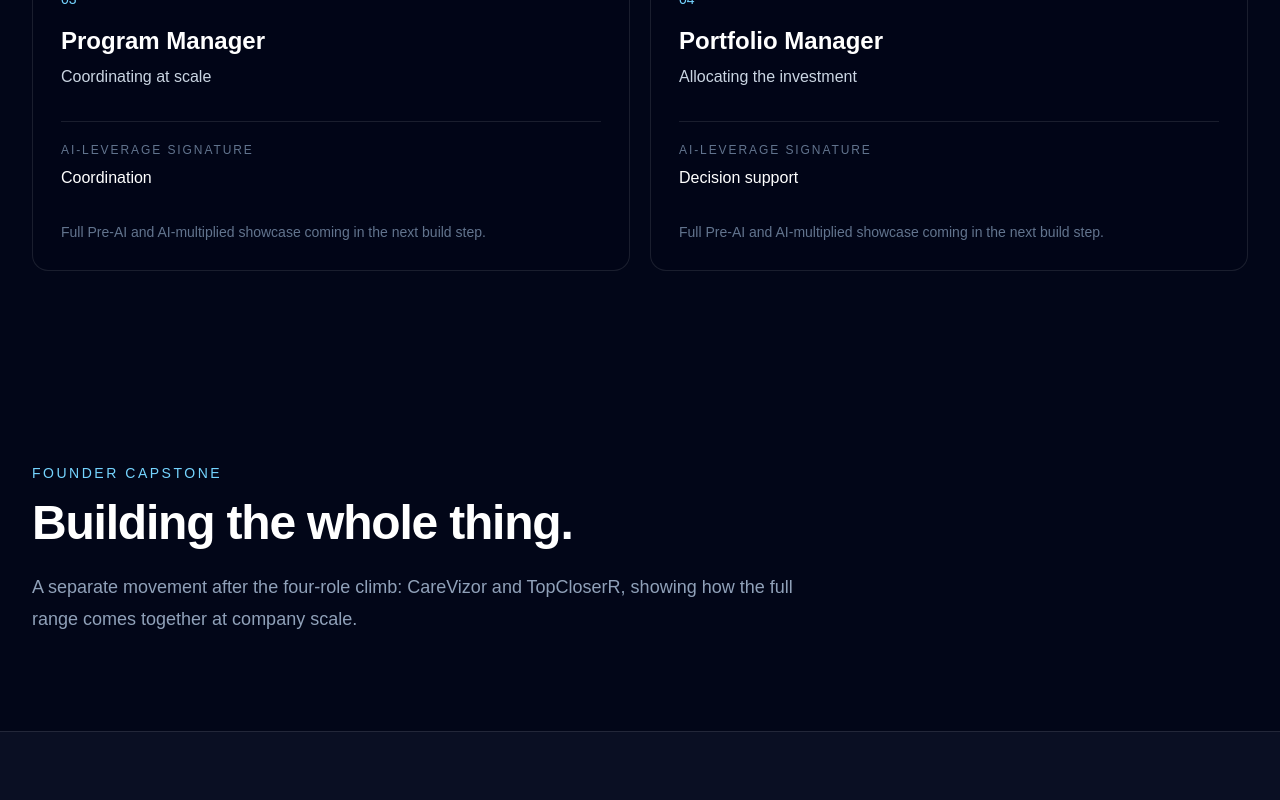
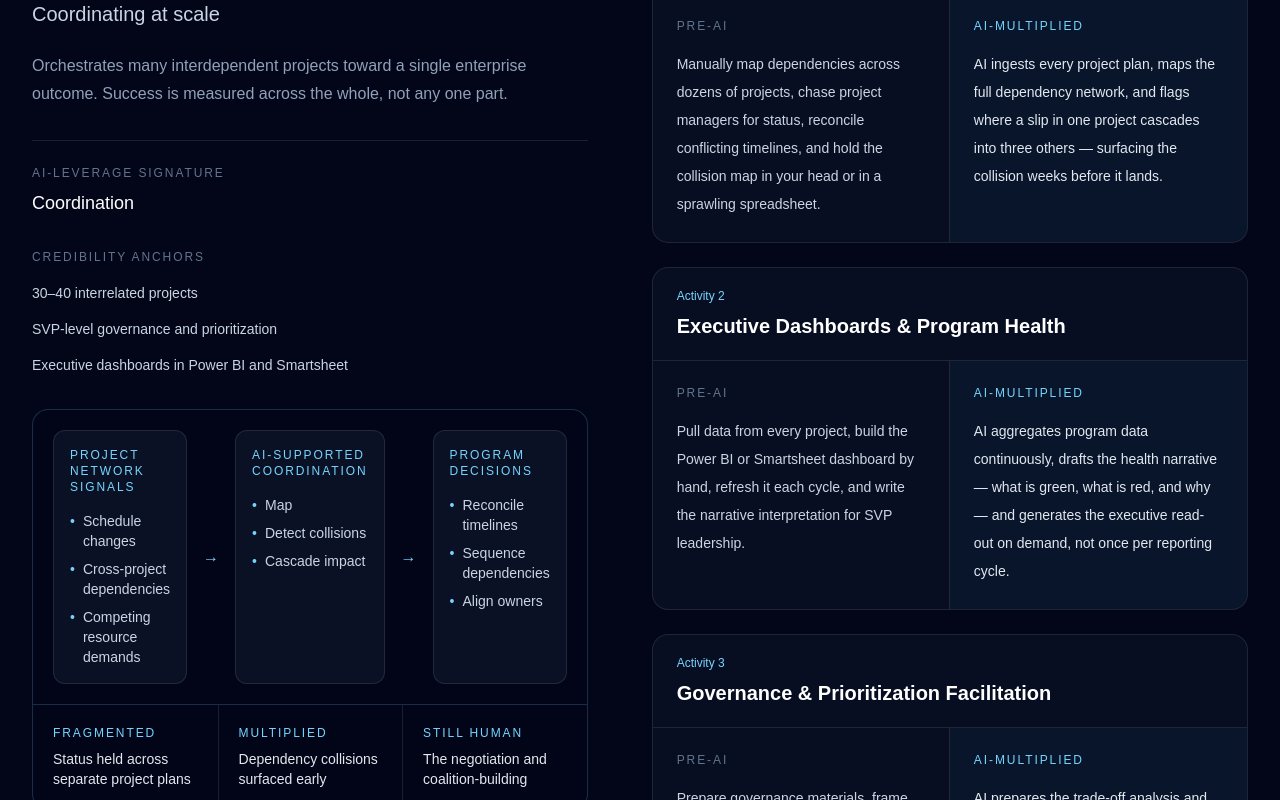
Before and after one commit to franck-ba/badou-apm, a Next.js app: page / in a window 1280 px wide. Shown: the part 4840-5640 px from the top of the page. Built offline with nearby package versions, Linux system fonts and the light colour scheme.

Commit message:
Build Program Manager showcase

```diff
--- a/src/app/page.tsx
+++ b/src/app/page.tsx
@@ -1,10 +1,4 @@
 const roles = [
-  {
-    number: "03",
-    title: "Program Manager",
-    altitude: "Coordinating at scale",
-    leverage: "Coordination",
-  },
   {
     number: "04",
     title: "Portfolio Manager",
@@ -65,6 +59,30 @@ const projectManagerActivities = [
       "Coordinate onshore and offshore testers and test leads by hand across time zones — allocate work, chase test coverage, reconcile defect reports, and hold the quality bar through a high-stakes migration by sheer vigilance.",
     aiMultiplied:
       "AI drafts test coverage from requirements, clusters and de-duplicates defect reports across distributed teams, summarizes overnight offshore progress for the morning handoff, and flags coverage gaps before a release — so the lead manages exceptions, not spreadsheets.",
+  },
+];
+
+const programManagerActivities = [
+  {
+    title: "Cross-Project Dependency Management",
+    preAi:
+      "Manually map dependencies across dozens of projects, chase project managers for status, reconcile conflicting timelines, and hold the collision map in your head or in a sprawling spreadsheet.",
+    aiMultiplied:
+      "AI ingests every project plan, maps the full dependency network, and flags where a slip in one project cascades into three others — surfacing the collision weeks before it lands.",
+  },
+  {
+    title: "Executive Dashboards & Program Health",
+    preAi:
+      "Pull data from every project, build the Power BI or Smartsheet dashboard by hand, refresh it each cycle, and write the narrative interpretation for SVP leadership.",
+    aiMultiplied:
+      "AI aggregates program data continuously, drafts the health narrative — what is green, what is red, and why — and generates the executive read-out on demand, not once per reporting cycle.",
+  },
+  {
+    title: "Governance & Prioritization Facilitation",
+    preAi:
+      "Prepare governance materials, frame trade-offs for SVP-level sessions, capture decisions live, then manually cascade them back into every affected project.",
+    aiMultiplied:
+      "AI prepares the trade-off analysis and scenario comparisons before the session, captures decisions in real time, and drafts the cascade of updates to each impacted project.",
   },
 ];
 
@@ -228,6 +246,101 @@ function ProjectManagerVisual() {
       </div>
 
       <div className="grid border-t border-sky-300/25 sm:grid-cols-3">
+        {comparison.map((item, index) => (
+          <div
+            key={item.label}
+            className={`p-4 sm:p-5 ${
+              index > 0
+                ? "border-t border-white/10 sm:border-l sm:border-t-0"
+                : ""
+            }`}
+          >
+            <p className="text-xs font-medium uppercase tracking-[0.16em] text-sky-300">
+              {item.label}
+            </p>
+            <p className="mt-2 text-sm leading-5 text-slate-200">
+              {item.detail}
+            </p>
+          </div>
+        ))}
+      </div>
+    </div>
+  );
+}
+
+function ProgramManagerVisual() {
+  const stages = [
+    {
+      label: "Project network signals",
+      items: [
+        "Schedule changes",
+        "Cross-project dependencies",
+        "Competing resource demands",
+      ],
+    },
+    {
+      label: "AI-supported coordination",
+      items: ["Map", "Detect collisions", "Cascade impact"],
+    },
+    {
+      label: "Program decisions",
+      items: [
+        "Reconcile timelines",
+        "Sequence dependencies",
+        "Align owners",
+      ],
+    },
+  ];
+
+  const comparison = [
+    {
+      label: "Fragmented",
+      detail: "Status held across separate project plans",
+    },
+    {
+      label: "Multiplied",
+      detail: "Dependency collisions surfaced early",
+    },
+    {
+      label: "Still human",
+      detail: "The negotiation and coalition-building",
+    },
+  ];
+
+  return (
+    <div className="mt-8 overflow-hidden rounded-2xl border border-sky-300/20 bg-slate-950/80">
+      <div className="grid gap-3 p-4 sm:p-5 lg:grid-cols-[1fr_auto_1fr_auto_1fr] lg:items-stretch">
+        {stages.map((stage, index) => (
+          <div key={stage.label} className="contents">
+            <div className="rounded-xl border border-white/10 bg-slate-900/70 p-4">
+              <p className="text-xs font-medium uppercase tracking-[0.16em] text-sky-300">
+                {stage.label}
+              </p>
+              <ul className="mt-4 space-y-2 text-sm leading-5 text-slate-300">
+                {stage.items.map((item) => (
+                  <li key={item} className="flex gap-2">
+                    <span className="text-sky-300" aria-hidden="true">
+                      •
+                    </span>
+                    <span>{item}</span>
+                  </li>
+                ))}
+              </ul>
+            </div>
+
+            {index < stages.length - 1 && (
+              <div
+                className="hidden items-center justify-center px-1 text-sky-300 lg:flex"
+                aria-hidden="true"
+              >
+                →
+              </div>
+            )}
+          </div>
+        ))}
+      </div>
+
+      <div className="grid border-t border-sky-300/20 sm:grid-cols-3">
         {comparison.map((item, index) => (
           <div
             key={item.label}
@@ -561,13 +674,112 @@ export default function Home() {
         </div>
       </section>
 
-      <section className="bg-slate-950 px-6 py-24 lg:px-8">
+      <section
+        id="program-manager"
+        className="border-b border-white/10 bg-slate-950 px-6 py-24 lg:px-8"
+      >
+        <div className="mx-auto max-w-7xl">
+          <div className="grid gap-10 lg:grid-cols-[0.8fr_1.2fr] lg:gap-16">
+            <div>
+              <p className="text-sm font-medium text-sky-300">03</p>
+
+              <h2 className="mt-4 text-4xl font-semibold tracking-tight sm:text-5xl">
+                Program Manager
+              </h2>
+
+              <p className="mt-4 text-xl text-slate-300">
+                Coordinating at scale
+              </p>
+
+              <p className="mt-6 max-w-xl text-base leading-7 text-slate-400">
+                Orchestrates many interdependent projects toward a single
+                enterprise outcome. Success is measured across the whole, not
+                any one part.
+              </p>
+
+              <div className="mt-8 border-t border-white/10 pt-6">
+                <p className="text-xs uppercase tracking-[0.16em] text-slate-500">
+                  AI-leverage signature
+                </p>
+                <p className="mt-2 text-lg font-medium text-white">
+                  Coordination
+                </p>
+              </div>
+
+              <div className="mt-8">
+                <p className="text-xs uppercase tracking-[0.16em] text-slate-500">
+                  Credibility anchors
+                </p>
+
+                <ul className="mt-4 space-y-3 text-sm leading-6 text-slate-300">
+                  <li>30–40 interrelated projects</li>
+                  <li>SVP-level governance and prioritization</li>
+                  <li>Executive dashboards in Power BI and Smartsheet</li>
+                </ul>
+              </div>
+
+              <ProgramManagerVisual />
+            </div>
+
+            <div className="space-y-6">
+              {programManagerActivities.map((activity, index) => (
+                <article
+                  key={activity.title}
+                  className="overflow-hidden rounded-2xl border border-white/10 bg-slate-900/50"
+                >
+                  <div className="border-b border-white/10 px-6 py-5">
+                    <p className="text-xs text-sky-300">Activity {index + 1}</p>
+                    <h3 className="mt-2 text-xl font-semibold">
+                      {activity.title}
+                    </h3>
+                  </div>
+
+                  <div className="grid md:grid-cols-2">
+                    <div className="border-b border-white/10 p-6 md:border-b-0 md:border-r">
+                      <p className="text-xs font-medium uppercase tracking-[0.16em] text-slate-500">
+                        Pre-AI
+                      </p>
+                      <p className="mt-4 text-sm leading-7 text-slate-300">
+                        {activity.preAi}
+                      </p>
+                    </div>
+
+                    <div className="bg-sky-400/[0.04] p-6">
+                      <p className="text-xs font-medium uppercase tracking-[0.16em] text-sky-300">
+                        AI-multiplied
+                      </p>
+                      <p className="mt-4 text-sm leading-7 text-slate-200">
+                        {activity.aiMultiplied}
+                      </p>
+                    </div>
+                  </div>
+                </article>
+              ))}
+            </div>
+          </div>
+
+          <div className="mt-12 rounded-2xl border border-sky-300/20 bg-sky-400/[0.06] p-7 sm:p-9">
+            <p className="text-xs font-medium uppercase tracking-[0.16em] text-sky-300">
+              What stays human
+            </p>
+
+            <p className="mt-4 max-w-5xl text-xl leading-8 text-white sm:text-2xl">
+              Holding the line between competing project owners and executives
+              — the negotiation, coalition-building, and judgment about which
+              outcome the program actually exists to serve. AI coordinates the
+              information. The program manager coordinates the people.
+            </p>
+          </div>
+        </div>
+      </section>
+
+      <section className="bg-slate-900/60 px-6 py-24 lg:px-8">
         <div className="mx-auto max-w-7xl">
           <p className="text-sm font-medium uppercase tracking-[0.18em] text-sky-300">
             Next altitudes
           </p>
 
-          <div className="mt-10 grid gap-5 md:grid-cols-2">
+          <div className="mt-10 grid gap-5">
             {roles.map((role) => (
               <article
                 key={role.title}
```
